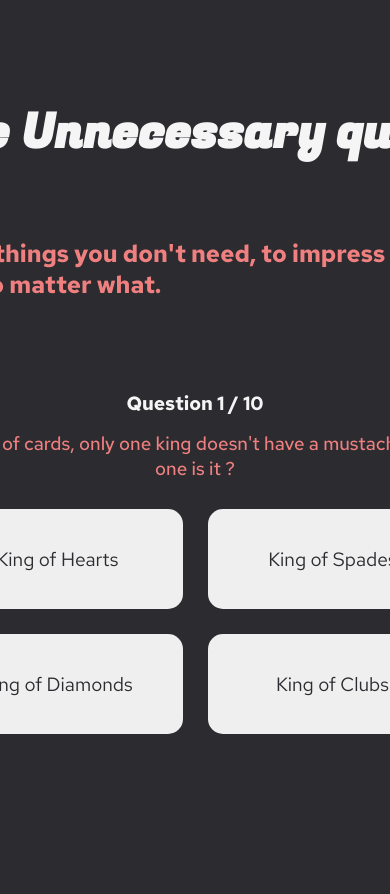
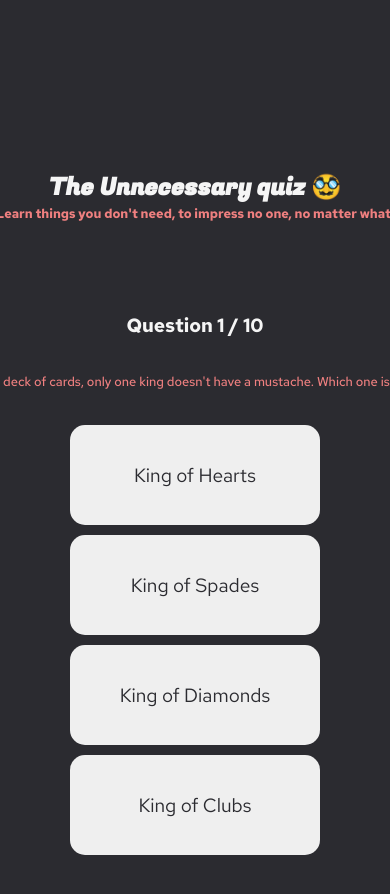
Before and after one commit to Wapitifou/Useless-Quizz, a website built with Vite: page index.html in a window 390 px wide. Shown: the top 894 px of the page. Before the commit the page ends 844 px from the top, so only its background shows below. Built offline with nearby package versions, Linux system fonts and the light colour scheme.

Commit message:
MAJ version responsive.

```diff
--- a/style.css
+++ b/style.css
@@ -36,12 +36,32 @@ h1 {
   font-family: "fugaz one";
   color: whitesmoke;
   font-size: 3rem;
+
+  @media screen and (max-width: 600px) {
+    font-size: 2rem;
+    word-wrap: break-word;
+  }
+
+  @media screen and (max-width: 400px) {
+    font-size: 1.5rem;
+  }
 }
 
 h2 {
   font-family: "red hat text";
   color: lightcoral;
   margin: 0 0 90px;
+  text-align: center;
+  padding: 0 20px;
+
+  @media screen and (max-width: 600px) {
+    font-size: 1.2rem;
+  }
+
+  @media screen and (max-width: 400px) {
+    font-size: 0.8rem;
+    flex-wrap: wrap;
+  }
 }
 
 #progress {
@@ -63,6 +83,15 @@ h3 {
   text-align: center;
   margin: 0 0 15px;
   font-weight: 500;
+  padding: 20px;
+
+  @media screen and (max-width: 600px) {
+    font-size: 1rem;
+  }
+
+  @media screen and (max-width: 400px) {
+    font-size: 0.8rem;
+  }
 }
 
 h4 {
@@ -72,6 +101,11 @@ h4 {
   display: grid;
   grid-template-columns: 1fr 1fr;
   min-height: 250px;
+
+  @media screen and (max-width: 600px) {
+    grid-template-columns: 1fr;
+    gap: 10px;
+  }
 }
 
 button {
@@ -100,6 +134,7 @@ div#answer {
   height: 30px;
   font-family: "red hat text";
   color: rgb(55, 185, 236);
+  padding: 20px;
 }
 
 h4 {
```
